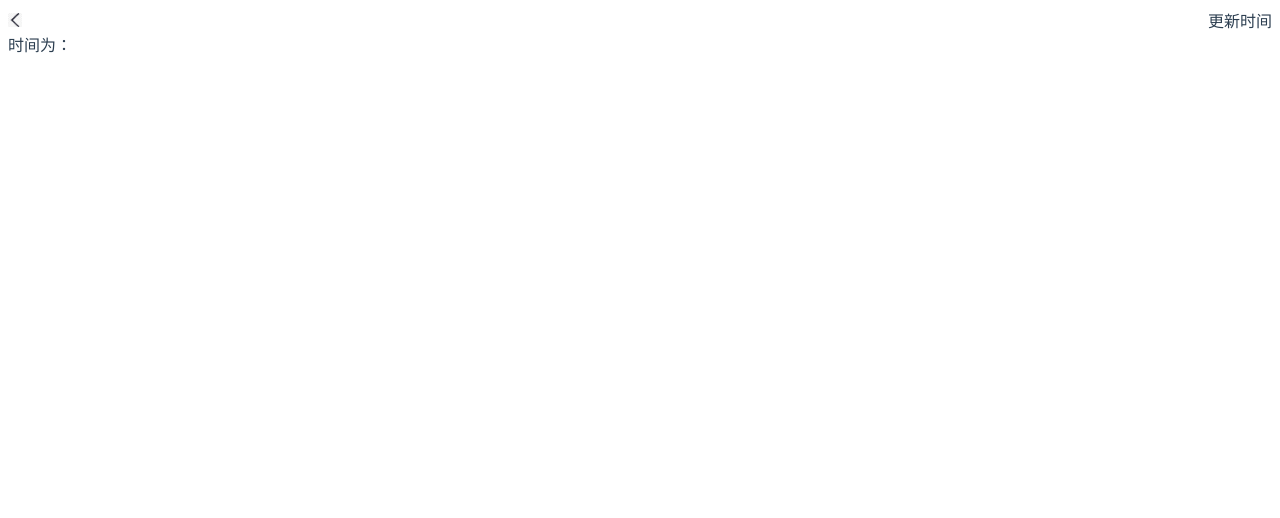
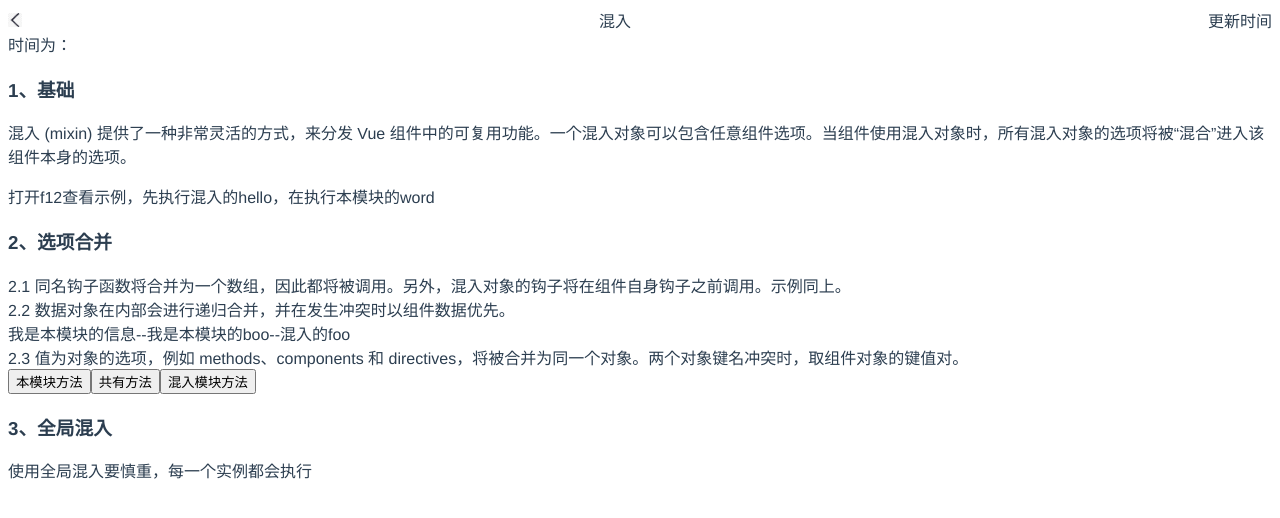
Before and after one commit to 24kcsxpp/vue2, a Vue app: page /#/Components/MiXin in a window 1280 px wide. Shown: the top 518 px of the page. Built offline with nearby package versions, Linux system fonts and the light colour scheme; the HTML template or start-up script is replaced by a standard one.

Commit message:
增加混入和自定义指令的学习

```diff
--- /dev/null
+++ b/src/modules/Components/Directive.vue
@@ -0,0 +1,26 @@
+<template>
+  <div>
+    <h3>1、简介</h3>
+    <div>除了核心功能默认内置的指令 (v-model 和 v-show)，Vue 也允许注册自定义指令。</div>
+    <button v-click>点击我</button>
+  </div>
+</template>
+
+<script>
+  export default {
+    data(){
+      return {};
+    },
+    directives: {
+      click: {
+        bind(){
+          alert("渲染完成我就会展示出来")
+        }
+      }
+    }
+  }
+</script>
+
+<style scoped>
+
+</style>
--- a/src/modules/Components/Index.vue
+++ b/src/modules/Components/Index.vue
@@ -17,6 +17,14 @@
           {
             name:"组件间的传值方式",
             url:"/Components/TransmissionType"
+          },
+          {
+            name:"混入",
+            url:"/Components/MiXin"
+          },
+          {
+            name:"自定义指令",
+            url:"/Components/Directive"
           }
         ]
       }
--- /dev/null
+++ b/src/modules/Components/MiXin.vue
@@ -0,0 +1,45 @@
+<template>
+  <div>
+    <h3>1、基础</h3>
+    <p>混入 (mixin) 提供了一种非常灵活的方式，来分发 Vue 组件中的可复用功能。一个混入对象可以包含任意组件选项。当组件使用混入对象时，所有混入对象的选项将被“混合”进入该组件本身的选项。</p>
+    <div>打开f12查看示例，先执行混入的hello，在执行本模块的word</div>
+    <h3>2、选项合并</h3>
+    <div>2.1 同名钩子函数将合并为一个数组，因此都将被调用。另外，混入对象的钩子将在组件自身钩子之前调用。示例同上。</div>
+    <div>2.2 数据对象在内部会进行递归合并，并在发生冲突时以组件数据优先。</div>
+    <div>{{message}}--{{boo}}--{{foo}}</div>
+    <div>2.3 值为对象的选项，例如 methods、components 和 directives，将被合并为同一个对象。两个对象键名冲突时，取组件对象的键值对。</div>
+    <button @click="selfHello">本模块方法</button>
+    <button @click="common">共有方法</button>
+    <button @click="mixinHello">混入模块方法</button>
+    <h3>3、全局混入</h3>
+    <div>使用全局混入要慎重，每一个实例都会执行</div>
+  </div>
+</template>
+
+<script>
+import SayHello from "./mixin/SayHello";
+  export default {
+    mixins:[SayHello],
+    data(){
+      return {
+        message: "我是本模块的信息",
+        boo: "我是本模块的boo"
+      };
+    },
+    created(){
+      console.log("word")
+    },
+    methods:{
+      selfHello(){
+        alert("Self-Hello")
+      },
+      common(){
+        alert("Self-Common:我会覆盖掉混入的方法")
+      }
+    }
+  }
+</script>
+
+<style scoped>
+
+</style>
--- /dev/null
+++ b/src/modules/Components/mixin/SayHello.vue
@@ -0,0 +1,31 @@
+<template>
+  <div>
+
+  </div>
+</template>
+
+<script>
+  export default {
+    data(){
+      return {
+        message: "我是混入的信息",
+        foo: "混入的foo"
+      };
+    },
+    created(){
+      console.log("hello")
+    },
+    methods:{
+      mixinHello(){
+        alert("MiXin-Hello")
+      },
+      common(){
+        alert("MiXin-Common")
+      }
+    }
+  }
+</script>
+
+<style scoped>
+
+</style>
--- a/src/router/index.js
+++ b/src/router/index.js
@@ -9,6 +9,8 @@ import FormIndex from '@/modules/Form/Index'
 import FormInputBind from '@/modules/Form/FormInputBind'
 import ComponentsIndex from '@/modules/Components/Index'
 import TransmissionType from '@/modules/Components/TransmissionType'
+import MiXin from '@/modules/Components/MiXin'
+import Directive from '@/modules/Components/Directive'
 
 Vue.use(Router)
 
@@ -85,6 +87,22 @@ export default new Router({
       meta:{
         title: "组件间的传值方式"
       }
+    },
+    {
+      path: '/Components/MiXin',
+      name: 'MiXin',
+      component: MiXin,
+      meta:{
+        title: "混入"
+      }
+    },
+    {
+      path: '/Components/Directive',
+      name: 'Directive',
+      component: Directive,
+      meta:{
+        title: "自定义指令"
+      }
     }
   ]
 })
```
